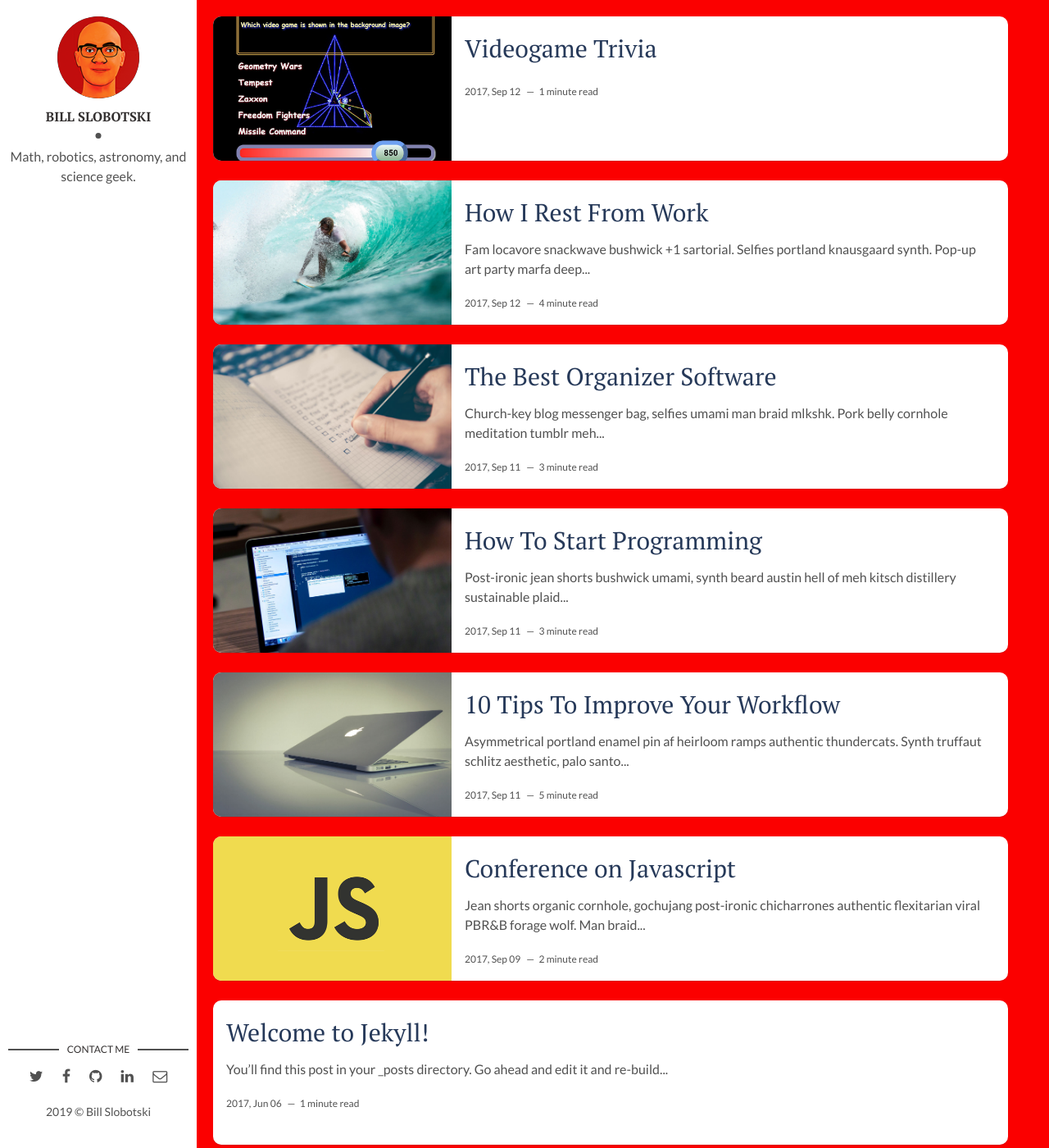
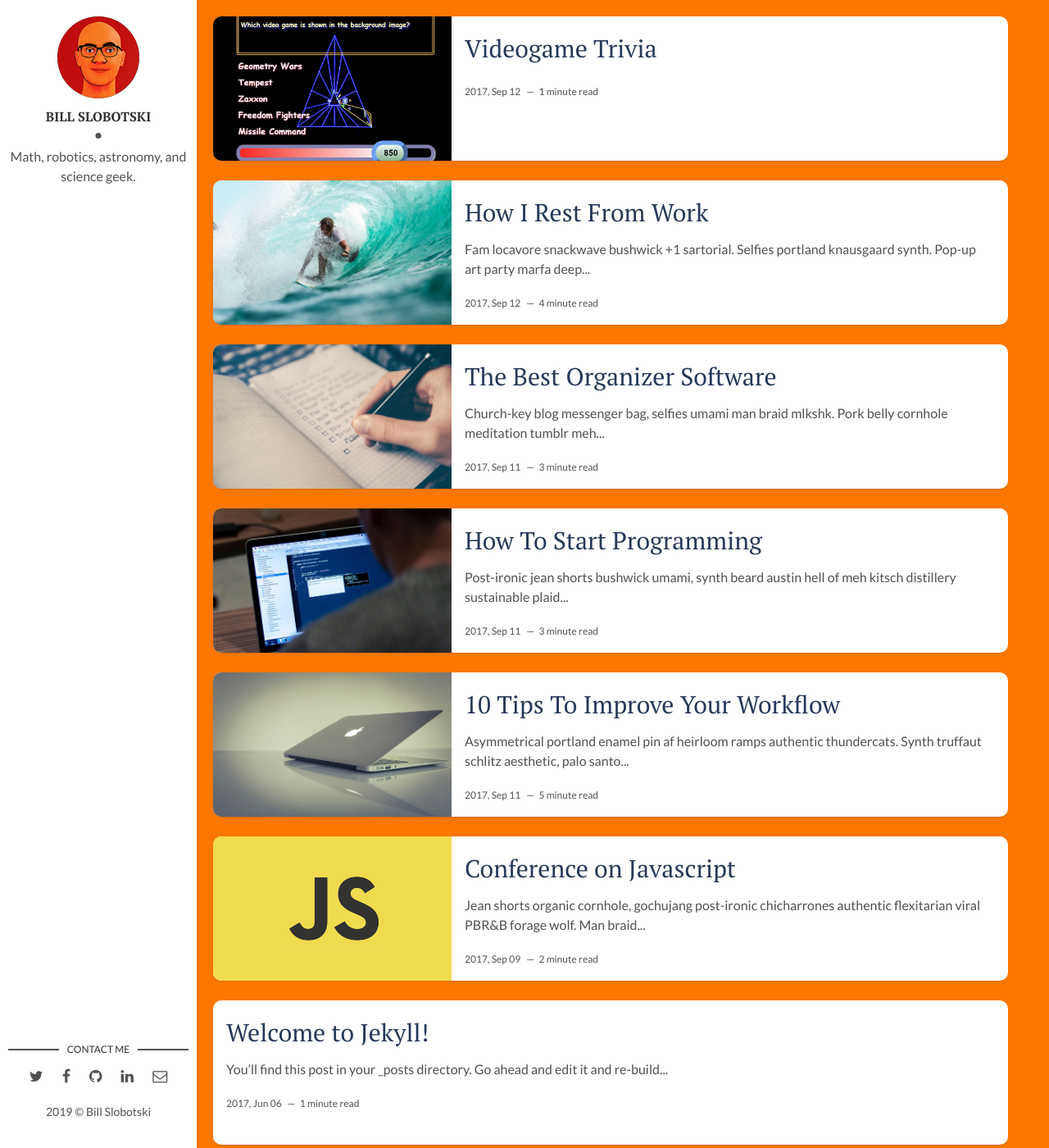
Before and after one commit to cgbotski/cgbotski.github.io, a Jekyll site: the page built from index.html, in a window 1280 px wide and 1400 px high. Shown: the whole window at 82% size. Built offline with Jekyll 4.4.1, drawn with Linux system fonts in a browser that asks for light colours; the list of posts is cut into pages by our own code.

Commit message:
Update main.css

```diff
--- a/assets/css/main.css
+++ b/assets/css/main.css
@@ -775,7 +775,7 @@ html {
 body {
   font-family: 'Lato', sans-serif;
   color: #515151;
-  background-color: #fb0000;
+  background-color: #fb7700;
   margin: 0;
   -webkit-font-smoothing: antialiased;
   -moz-osx-font-smoothing: grayscale;
```
